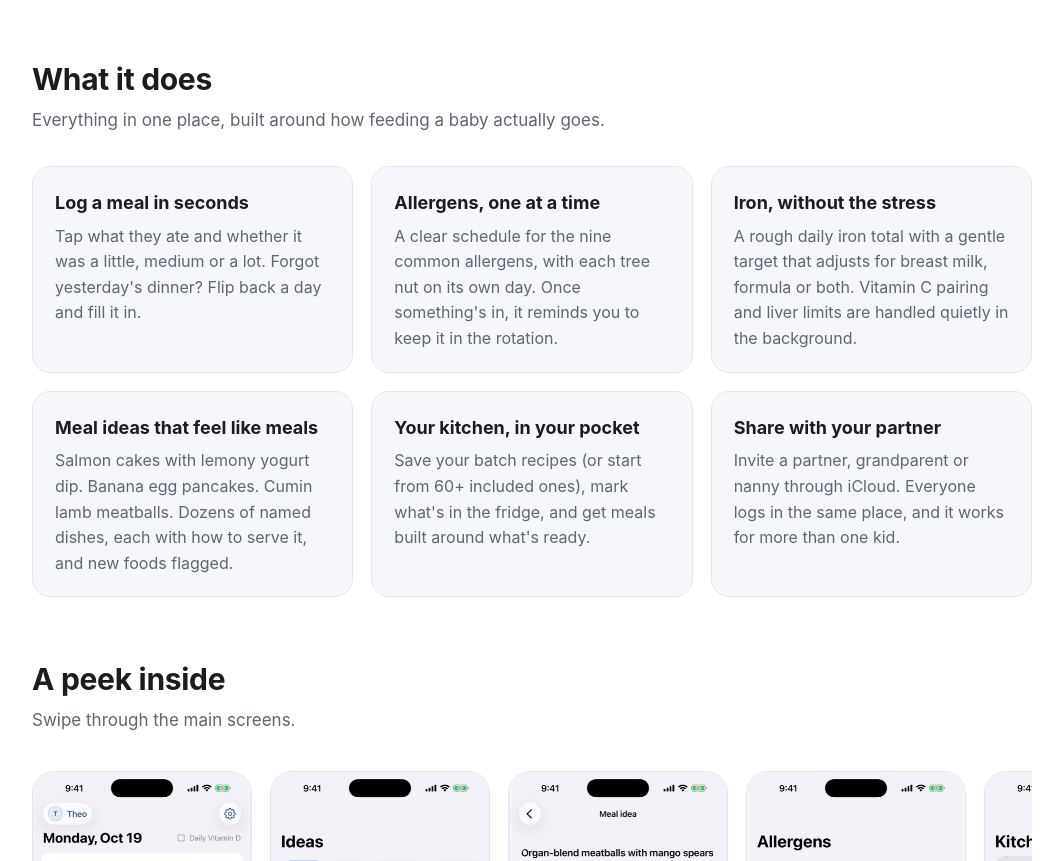
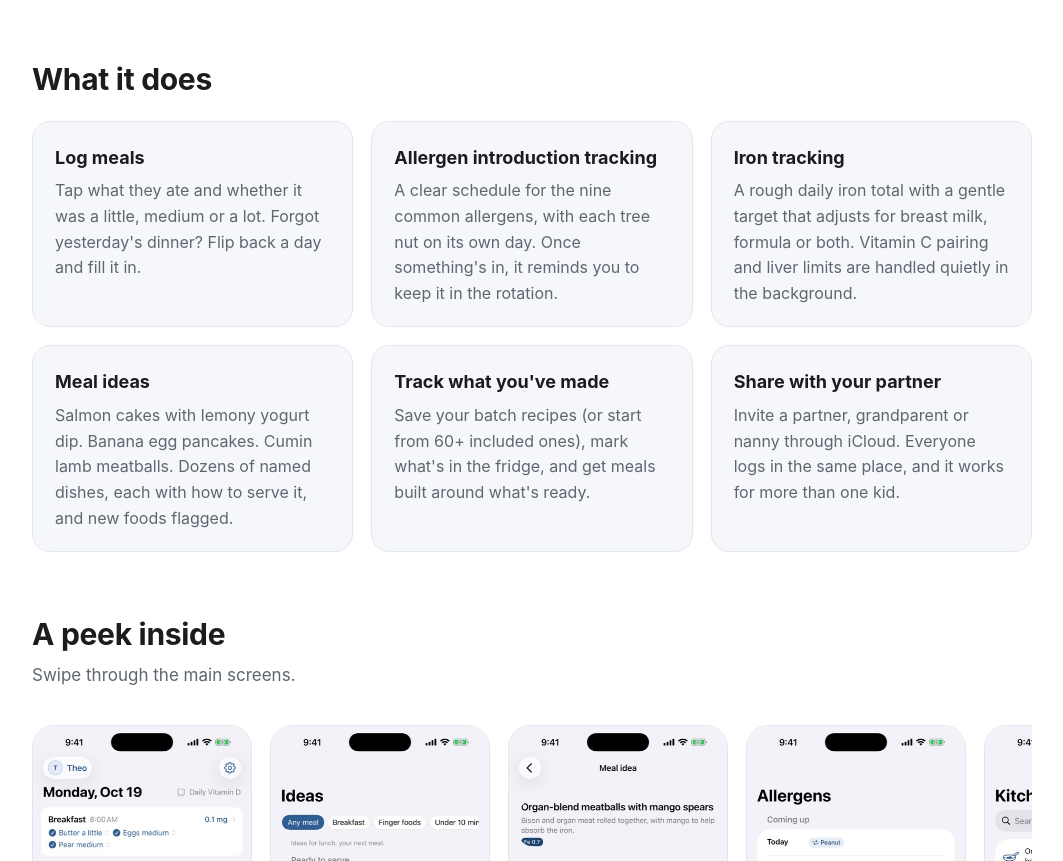
Before and after one commit to elizabethjane/firstbites, a plain HTML site: page index.html in a window 1280 px wide. Shown: the part 1152-2013 px from the top of the page, without its empty margins (108-1171 px from the left). Drawn offline with Linux system fonts and the light colour scheme.

Commit message:
Simplify feature headings

```diff
--- a/index.html
+++ b/index.html
@@ -86,14 +86,13 @@ footer .wrap{display:flex;flex-wrap:wrap;gap:8px 20px;justify-content:space-betw
 
 <section style="padding-top:0">
   <div class="wrap">
-    <h2>What it does</h2>
-    <p class="sub">Everything in one place, built around how feeding a baby actually goes.</p>
+    <h2 style="margin-bottom:24px">What it does</h2>
     <div class="grid">
-      <div class="card"><h3>Log a meal in seconds</h3><p>Tap what they ate and whether it was a little, medium or a lot. Forgot yesterday's dinner? Flip back a day and fill it in.</p></div>
-      <div class="card"><h3>Allergens, one at a time</h3><p>A clear schedule for the nine common allergens, with each tree nut on its own day. Once something's in, it reminds you to keep it in the rotation.</p></div>
-      <div class="card"><h3>Iron, without the stress</h3><p>A rough daily iron total with a gentle target that adjusts for breast milk, formula or both. Vitamin C pairing and liver limits are handled quietly in the background.</p></div>
-      <div class="card"><h3>Meal ideas that feel like meals</h3><p>Salmon cakes with lemony yogurt dip. Banana egg pancakes. Cumin lamb meatballs. Dozens of named dishes, each with how to serve it, and new foods flagged.</p></div>
-      <div class="card"><h3>Your kitchen, in your pocket</h3><p>Save your batch recipes (or start from 60+ included ones), mark what's in the fridge, and get meals built around what's ready.</p></div>
+      <div class="card"><h3>Log meals</h3><p>Tap what they ate and whether it was a little, medium or a lot. Forgot yesterday's dinner? Flip back a day and fill it in.</p></div>
+      <div class="card"><h3>Allergen introduction tracking</h3><p>A clear schedule for the nine common allergens, with each tree nut on its own day. Once something's in, it reminds you to keep it in the rotation.</p></div>
+      <div class="card"><h3>Iron tracking</h3><p>A rough daily iron total with a gentle target that adjusts for breast milk, formula or both. Vitamin C pairing and liver limits are handled quietly in the background.</p></div>
+      <div class="card"><h3>Meal ideas</h3><p>Salmon cakes with lemony yogurt dip. Banana egg pancakes. Cumin lamb meatballs. Dozens of named dishes, each with how to serve it, and new foods flagged.</p></div>
+      <div class="card"><h3>Track what you've made</h3><p>Save your batch recipes (or start from 60+ included ones), mark what's in the fridge, and get meals built around what's ready.</p></div>
       <div class="card"><h3>Share with your partner</h3><p>Invite a partner, grandparent or nanny through iCloud. Everyone logs in the same place, and it works for more than one kid.</p></div>
     </div>
   </div>
```
